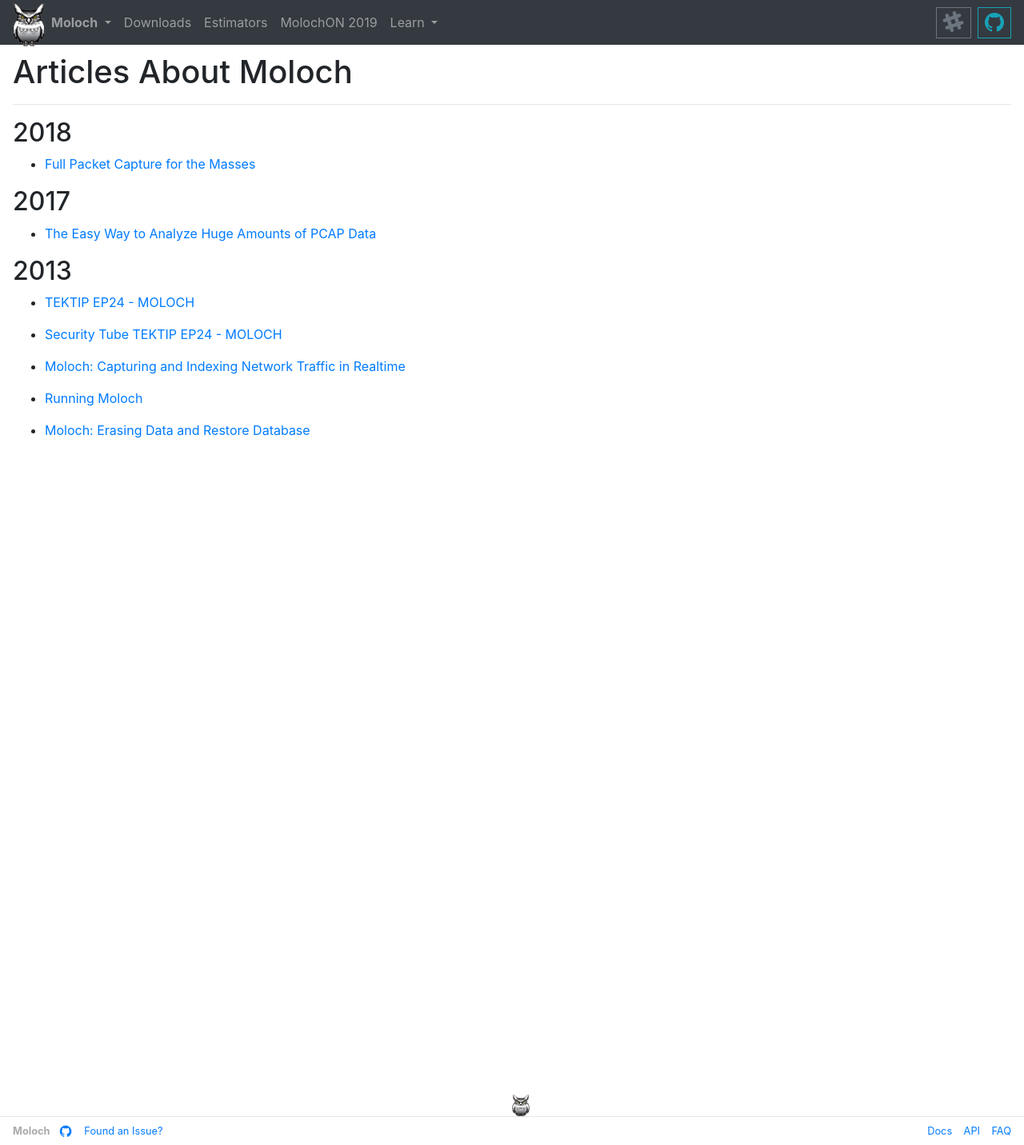
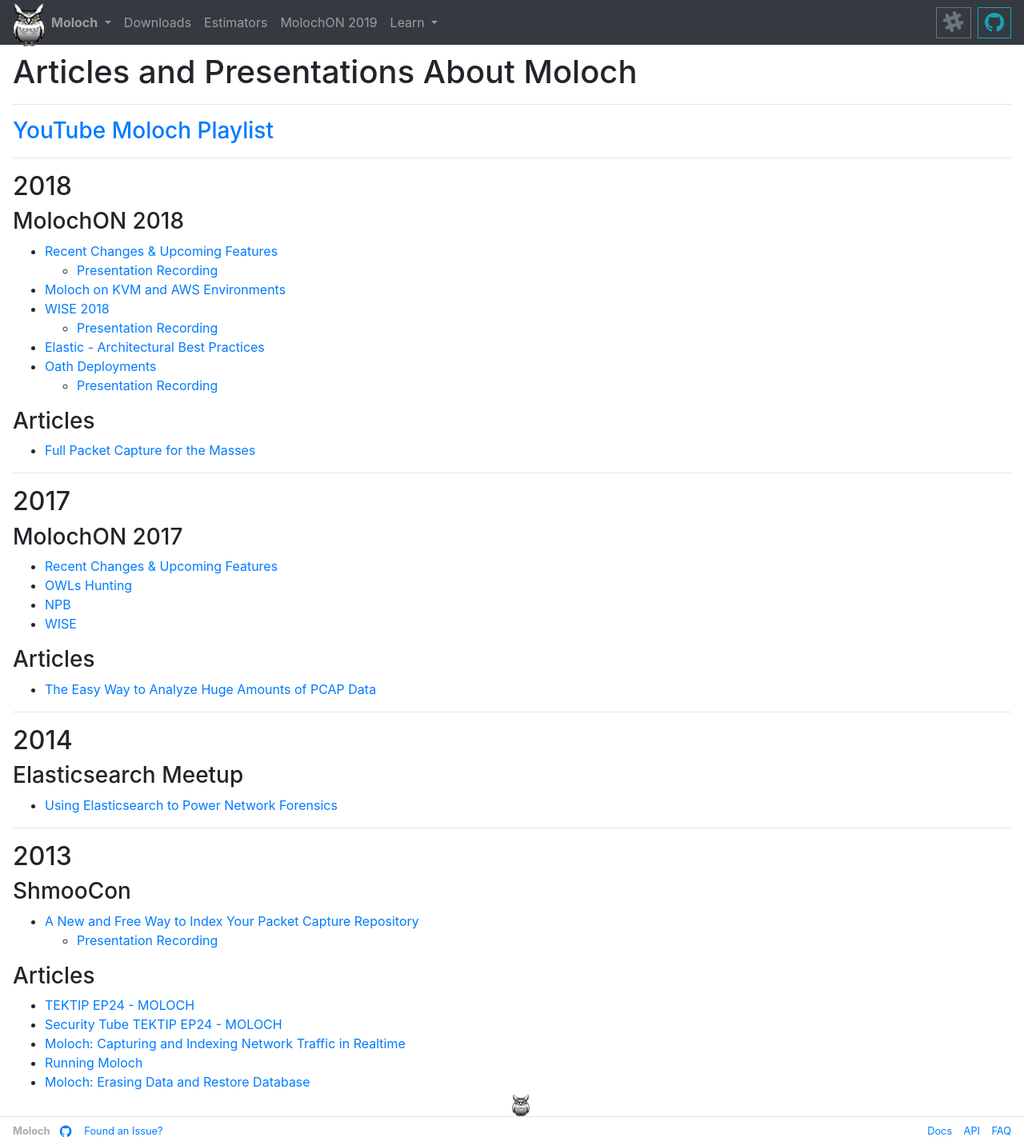
Before and after one commit to aol/molochweb, a Jekyll site: the page built from _wiki/articles.md, in a window 1280 px wide. Shown: the whole page at 80% size. Built offline with Jekyll 4.4.1, drawn with Linux system fonts in a browser that asks for light colours.

Commit message:
add presentations and architecture

```diff
--- a/_includes/navbar.html
+++ b/_includes/navbar.html
@@ -87,13 +87,13 @@
             Screenshots
           </a>
         </li>
-        <li class="nav-item">
+        <!-- <li class="nav-item">
           <a class="nav-link download-link"
             onclick="setActive('download')"
             href="index#download">
             Downloads Section
           </a>
-        </li>
+        </li> -->
         <li class="nav-item">
           <a class="nav-link help-link"
             onclick="setActive('help')"
@@ -141,8 +141,8 @@
             href="api">
             API
           </a>
-          <a class="dropdown-item wikihome-link"
-            href="wikihome">
+          <a class="dropdown-item docshome-link"
+            href="docshome">
             Docs
           </a>
         </div>
@@ -167,8 +167,8 @@
           </a>
         </li>
         <li class="nav-item">
-          <a class="dropdown-item wikihome-link"
-            href="wikihome">
+          <a class="dropdown-item docshome-link"
+            href="docshome">
             Docs
           </a>
         </li>
@@ -215,7 +215,7 @@
   };
 
   const wikiSubPaths = {
-    wikihome: true, faq: true, settins: true, api: true, wisesources: true
+    docshome: true, faq: true, settins: true, api: true, wisesources: true
   }
 
   // on home section navlink click, set active class and remove others
--- a/_wiki/articles.md
+++ b/_wiki/articles.md
@@ -6,27 +6,69 @@
 
 <div class="full-height-and-width-container with-footer p-3" markdown="1">
 
-# Articles About Moloch
+# Articles and Presentations About Moloch
+
+---
+
+### [YouTube Moloch Playlist](https://www.youtube.com/playlist?list=PLXXo-3b5ZQ1jk2wk9IyoxoGygZq5cT6Hq)
 
 ---
 
 ## 2018
 
+### MolochON 2018
+
+* [Recent Changes & Upcoming Features](/assets/MolochON2018RecentChanges.pdf)
+  * [Presentation Recording](https://www.youtube.com/watch?v=iEdJ35h9JJg)
+* [Moloch on KVM and AWS Environments](/assets/MolchON2018VirtualizedAndAWS.pdf)
+* [WISE 2018](/assets/MolochON2018WISE.pdf)
+  * [Presentation Recording](https://www.youtube.com/watch?v=IqNssmG-OPk)
+* [Elastic - Architectural Best Practices](/assets/MolochON2018Elastic.pdf)
+* [Oath Deployments](/assets/MolochON2018OathDeployment.pdf)
+  * [Presentation Recording](https://www.youtube.com/watch?v=lGzjMAcoAXs)
+
+### Articles
+
 * [Full Packet Capture for the Masses](https://2018.pass-the-salt.org/files/talks/10-full-packets-capture-for-the-masses.pdf)
+
+---
 
 ## 2017
 
+### MolochON 2017
+
+* [Recent Changes & Upcoming Features](/assets/MolochON2017RecentChanges.pptx)
+* [OWLs Hunting](/assets/MolochON2017OWLsHunting.pptx)
+* [NPB](/assets/MolochON2017NPB.pptx)
+* [WISE](/assets/MolochON2017WISE.pptx)
+
+### Articles
+
 * [The Easy Way to Analyze Huge Amounts of PCAP Data](https://isc.sans.edu/forums/diary/The+easy+way+to+analyze+huge+amounts+of+PCAP+data/22876/)
 
+---
+
+## 2014
+
+### Elasticsearch Meetup
+
+* [Using Elasticsearch to Power Network Forensics](ESMeetup2014Moloch.pptx)
+
+---
+
 ## 2013
+
+### ShmooCon
+
+* [A New and Free Way to Index Your Packet Capture Repository](/assets/ShmooCon2013Moloch.pdf)
+  * [Presentation Recording](https://www.youtube.com/watch?v=LNZymkTeY2o)
+
+### Articles
+
 * [TEKTIP EP24 - MOLOCH](http://www.tekdefense.com/news/2013/3/10/tektip-ep24-moloch.html)
-
 * [Security Tube TEKTIP EP24 - MOLOCH](http://www.securitytube.net/video/7108)
-
 * [Moloch: Capturing and Indexing Network Traffic in Realtime](http://blog.alejandronolla.com/2013/04/06/moloch-capturing-and-indexing-network-traffic-in-realtime/)
-
 * [Running Moloch](http://www.rsreese.com/running-moloch/)
-
 * [Moloch: Erasing Data and Restore Database](http://blog.alejandronolla.com/2013/05/29/moloch-erasing-data-and-restore-database/)
 
 </div>
```
Also changed, not shown: _wiki/architecture.md (added, +77 -0 lines), _wiki/home.md (+3 -3 lines), assets/HighTrafficMoloch.gif (added), assets/MultiClusterMoloch.gif (added), assets/MultiHostMoloch.gif (added), assets/RemoteCaptureArch.gif (added), assets/SingleHostMoloch.gif (added), 11 other files.
